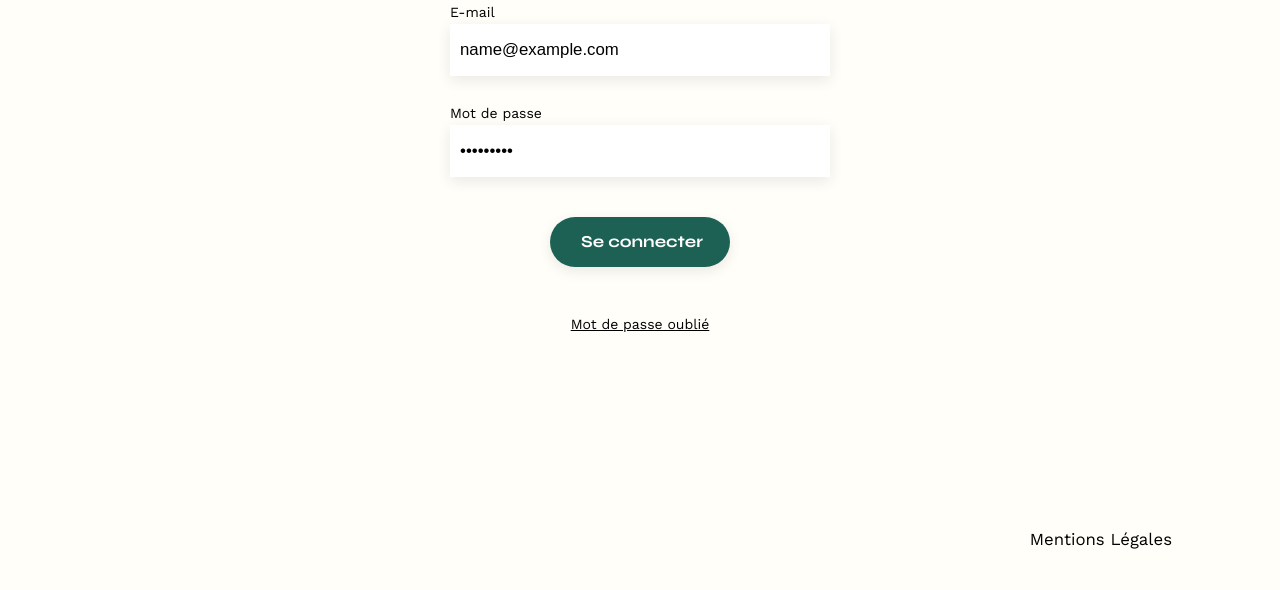
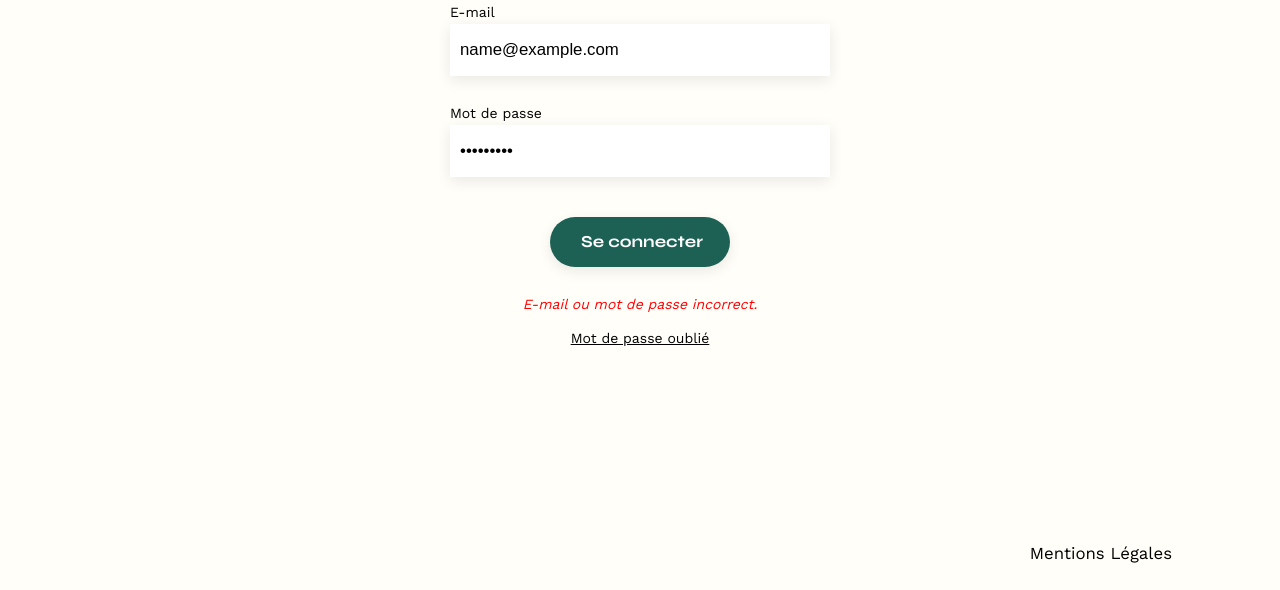
Before and after one commit to MathCod/Portfolio-architecte-sophie-bluel, a plain HTML site: page FrontEnd/login.html in a window 1280 px wide. Both pictures are taken after typing "name@example.com", "Sample123" into the empty fields and a click on the input "Se connecter". Shown: the part 298-888 px from the top of the page. Drawn offline with nearby package versions, Linux system fonts and the light colour scheme; no server answers.

Commit message:
Ajout message d'erreur de connexion

```diff
--- a/FrontEnd/assets/style.css
+++ b/FrontEnd/assets/style.css
@@ -60,7 +60,7 @@ table {
 body {
 	max-width: 1140px;
 	margin:auto;
-	font-family: 'Work Sans' ;
+	font-family: 'Work Sans';
 	font-size: 14px;
 }
 header {
@@ -396,7 +396,7 @@ footer nav ul {
 .modal-line {
     border-top: 1px solid #B3B3B3;
     width: 100%;
-    margin-bottom: 30px;
+    margin: 30px 0;
 }
 
 /* Le bouton vert "Ajouter une photo" */
@@ -557,6 +557,7 @@ footer nav ul {
 /* Le bouton Valider Gris par défaut */
 #btn-validate {
     background-color: #A7A7A7;
+    padding: 10px 50px;
     cursor: not-allowed;
     width: 180px;
     align-self: center; /* Centré */
--- a/FrontEnd/login.html
+++ b/FrontEnd/login.html
@@ -37,8 +37,9 @@
 
 				<input type="submit" value="Se connecter">
 			</form>
+			<div class ="error-text"></div>
+			<a href="#" class="forgot-password">Mot de passe oublié</a>
 
-			<a href="#" class="forgot-password">Mot de passe oublié</a>
 		</section>
 	</main>
 
--- a/FrontEnd/scripts/login.js
+++ b/FrontEnd/scripts/login.js
@@ -48,6 +48,12 @@ form.addEventListener("submit", (e) => {
     .catch(error => {
         // Gestion des erreurs
         console.error(error)
-        alert("Erreur : email ou mot de passe incorrect.")
+        let errorBalise = document.createElement("p")
+        let errorText = document.querySelector(".error-text")
+        errorText.innerHTML = "" // On vide tout ce qu'il y a dedans avant de recommencer
+        errorBalise.innerHTML = `E-mail ou mot de passe incorrect.`
+        errorBalise.style.color = "red"
+        errorBalise.style.fontStyle = "italic"
+        errorText.appendChild(errorBalise)
     })
 })
```
Also changed, not shown: 1 other file.
